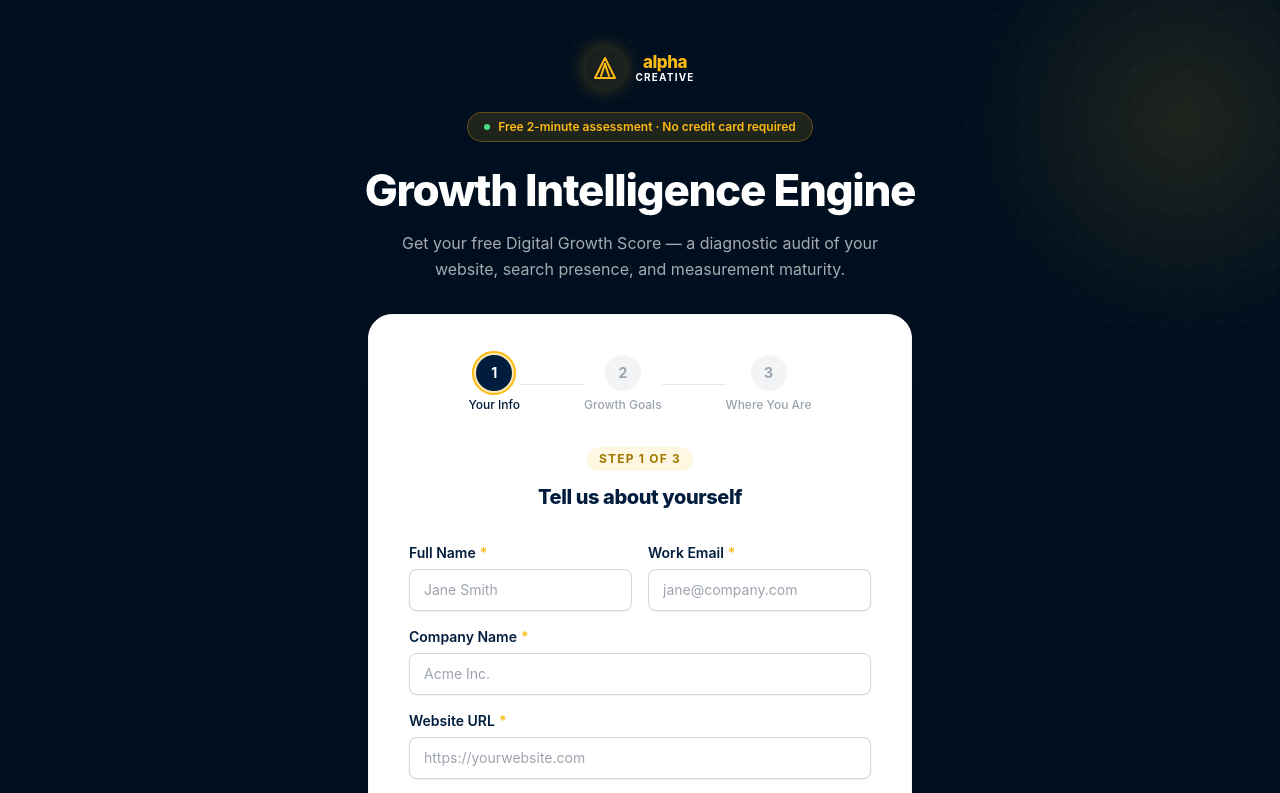
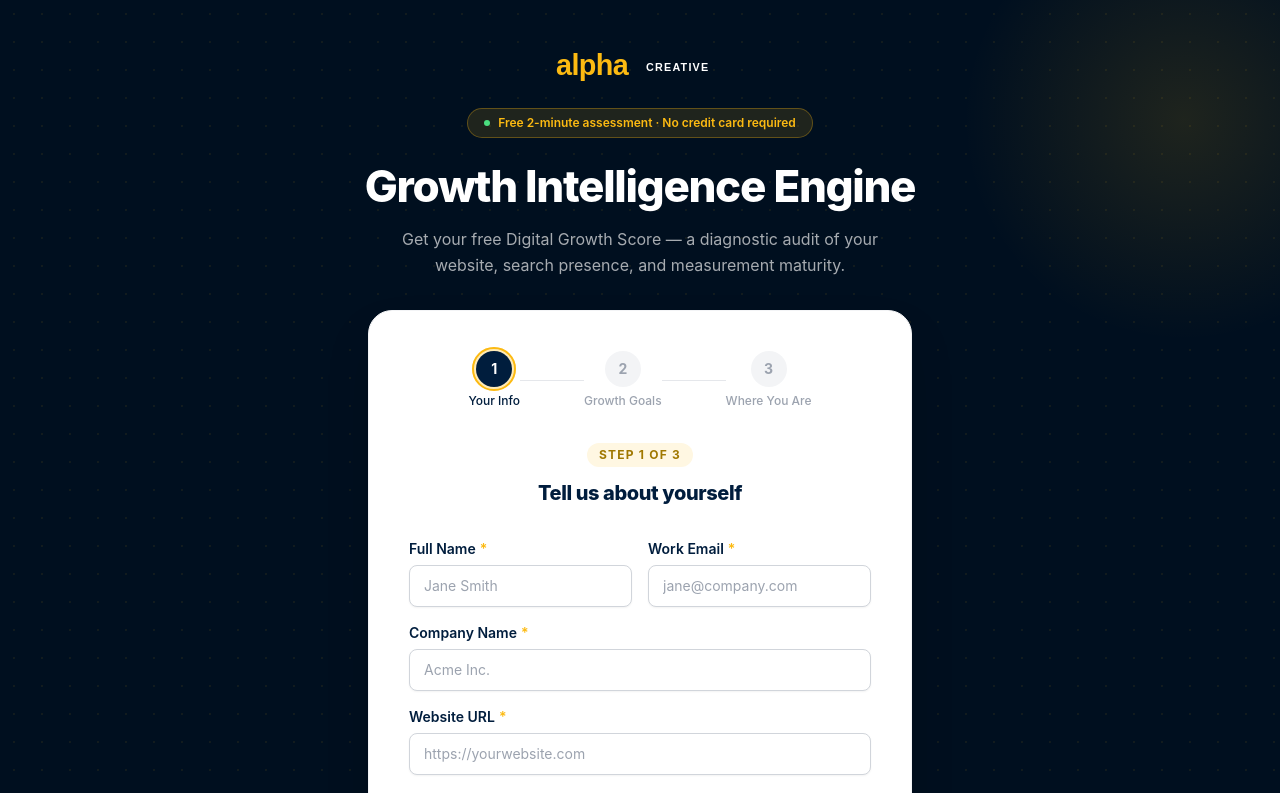
Before and after one commit to AlfaroJay/growth-intelligence-engine, a Next.js app: page /growth-score in a window 1280 px wide. Shown: the top 793 px of the page. Built offline with nearby package versions, Linux system fonts and the light colour scheme.

Commit message:
Brand: Replace regenerated logo with actual AlphaCreative wordmark SVG

```diff
--- a/app/growth-score/page.tsx
+++ b/app/growth-score/page.tsx
@@ -67,60 +67,43 @@ const NUNITO    = '"Nunito", "Inter", system-ui, sans-serif';
 // Uses your real logo from Dropbox
 
 function AlphaLogo({ variant = 'light' }: { variant?: 'light' | 'dark' }) {
-  const iconColor = variant === 'light' ? GOLD : NAVY;
-  const shadowColor = variant === 'light' ? `0 0 20px rgba(252,186,18,0.35)` : `0 2px 8px rgba(0,29,61,0.25)`;
+  // Full AlphaCreative wordmark in your brand colors
+  if (variant === 'light') {
+    // Yellow on transparent for light backgrounds
+    return (
+      <svg
+        viewBox="0 0 300 60"
+        width={180}
+        height={36}
+        style={{ display: 'block' }}
+        xmlns="http://www.w3.org/2000/svg"
+      >
+        <text x="10" y="45" fontFamily="Nunito, sans-serif" fontSize="48" fontWeight="900" fill="#FCBA12" letterSpacing="-1">
+          alpha
+        </text>
+        <text x="160" y="38" fontFamily="Nunito, sans-serif" fontSize="18" fontWeight="700" fill="#ffffff" letterSpacing="2">
+          CREATIVE
+        </text>
+      </svg>
+    );
+  }
 
+  // Dark (navy) on light backgrounds
   return (
-    <div className="flex items-center gap-2.5">
-      {/* SVG Alpha icon */}
-      <div
-        className="w-10 h-10 rounded-full flex-shrink-0 flex items-center justify-center"
-        style={{
-          background: variant === 'light' ? `rgba(252, 186, 18, 0.1)` : `rgba(0, 29, 61, 0.05)`,
-          boxShadow: shadowColor,
-        }}
-      >
-        <svg
-          viewBox="0 0 24 24"
-          width="24"
-          height="24"
-          fill="none"
-          stroke={iconColor}
-          strokeWidth="2"
-          strokeLinecap="round"
-          strokeLinejoin="round"
-        >
-          <path d="M12 2L2 22h20L12 2Z" />
-          <line x1="12" y1="8" x2="8" y2="20" />
-          <line x1="12" y1="8" x2="16" y2="20" />
-        </svg>
-      </div>
-      {/* Wordmark: "alpha" + "CREATIVE" */}
-      <div className="flex flex-col leading-none" style={{ fontFamily: NUNITO }}>
-        <span
-          style={{
-            fontSize: '17px',
-            fontWeight: 800,
-            color: variant === 'light' ? GOLD : NAVY,
-            letterSpacing: '-0.03em',
-            lineHeight: 1,
-          }}
-        >
-          alpha
-        </span>
-        <span
-          style={{
-            fontSize: '10px',
-            fontWeight: 700,
-            color: variant === 'light' ? '#ffffff' : NAVY,
-            letterSpacing: '0.12em',
-            lineHeight: 1.2,
-          }}
-        >
-          CREATIVE
-        </span>
-      </div>
-    </div>
+    <svg
+      viewBox="0 0 300 60"
+      width={180}
+      height={36}
+      style={{ display: 'block' }}
+      xmlns="http://www.w3.org/2000/svg"
+    >
+      <text x="10" y="45" fontFamily="Nunito, sans-serif" fontSize="48" fontWeight="900" fill="#001D3D" letterSpacing="-1">
+        alpha
+      </text>
+      <text x="160" y="38" fontFamily="Nunito, sans-serif" fontSize="18" fontWeight="700" fill="#001D3D" letterSpacing="2">
+        CREATIVE
+      </text>
+    </svg>
   );
 }
 
--- a/app/report/[token]/page.tsx
+++ b/app/report/[token]/page.tsx
@@ -29,54 +29,40 @@ const NUNITO    = '"Nunito", "Inter", system-ui, sans-serif';
 // ─── AlphaCreative Logo ─────────────────────────────────────────
 
 function AlphaLogo({ variant = 'light' }: { variant?: 'light' | 'dark' }) {
-  const isLight = variant === 'light';
+  // Full AlphaCreative wordmark in yellow (your actual logo)
   return (
-    <div className="flex items-center gap-3">
-      <div
-        className="w-10 h-10 rounded-full flex items-center justify-center flex-shrink-0"
-        style={{
-          background: isLight ? GOLD : NAVY,
-          boxShadow: isLight ? `0 0 20px rgba(252,186,18,0.35)` : `0 2px 8px rgba(0,29,61,0.25)`,
-        }}
+    <svg
+      viewBox="0 0 300 60"
+      width={200}
+      height={40}
+      style={{ display: 'block' }}
+      xmlns="http://www.w3.org/2000/svg"
+    >
+      {/* Yellow text: "alpha" */}
+      <text
+        x="10"
+        y="45"
+        fontFamily="Nunito, sans-serif"
+        fontSize="48"
+        fontWeight="900"
+        fill="#FCBA12"
+        letterSpacing="-1"
       >
-        <span
-          style={{
-            fontFamily: NUNITO,
-            fontSize: '15px',
-            lineHeight: 1,
-            color: isLight ? NAVY : GOLD,
-            fontWeight: 900,
-            letterSpacing: '-0.03em',
-          }}
-        >
-          aC
-        </span>
-      </div>
-      <div className="flex flex-col leading-none" style={{ fontFamily: NUNITO }}>
-        <span
-          style={{
-            fontSize: '17px',
-            fontWeight: 800,
-            color: isLight ? GOLD : NAVY,
-            letterSpacing: '-0.03em',
-            lineHeight: 1,
-          }}
-        >
-          alpha
-        </span>
-        <span
-          style={{
-            fontSize: '10px',
-            fontWeight: 700,
-            color: isLight ? '#ffffff' : NAVY,
-            letterSpacing: '0.12em',
-            lineHeight: 1.2,
-          }}
-        >
-          CREATIVE
-        </span>
-      </div>
-    </div>
+        alpha
+      </text>
+      {/* White text: "CREATIVE" - positioned to right */}
+      <text
+        x="160"
+        y="38"
+        fontFamily="Nunito, sans-serif"
+        fontSize="18"
+        fontWeight="700"
+        fill="#ffffff"
+        letterSpacing="2"
+      >
+        CREATIVE
+      </text>
+    </svg>
   );
 }
 
```
